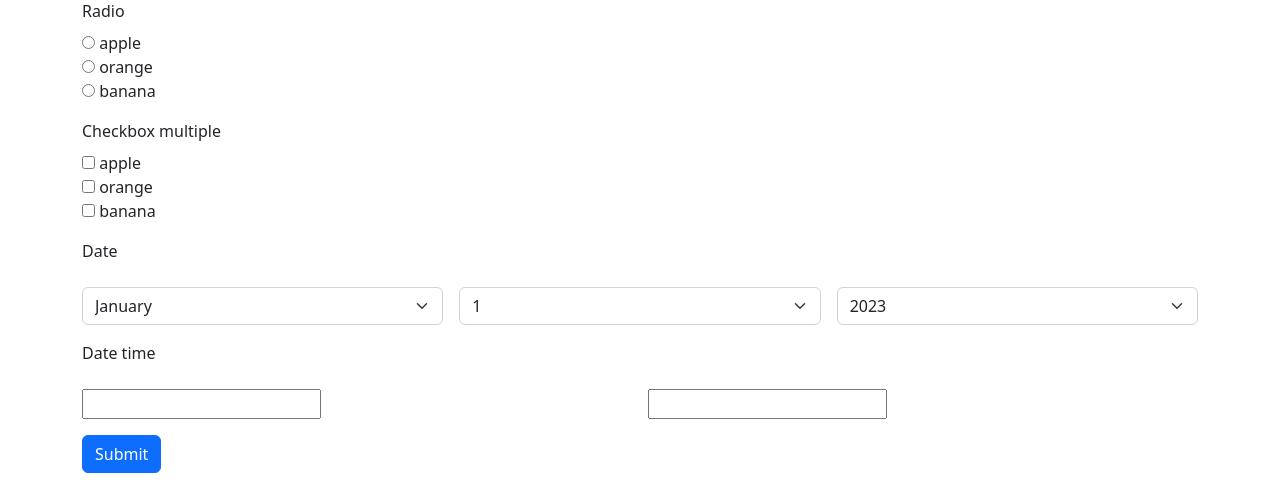
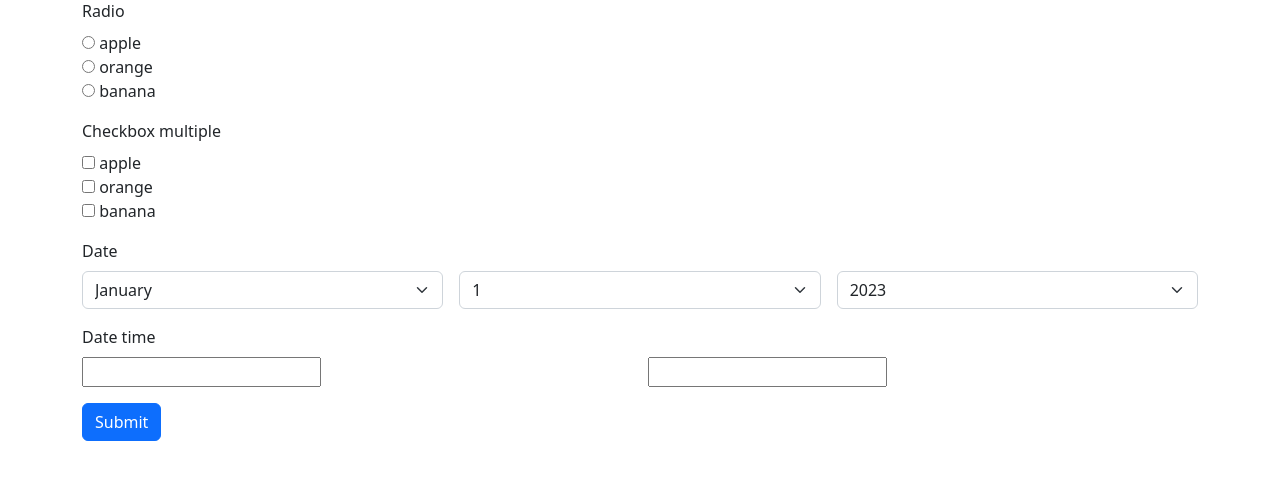
Before and after one commit to xi/django-bs, a Django app: page / in a window 1280 px wide. Shown: the part 780-1277 px from the top of the page. After the commit the page ends 1221 px from the top, so only its background shows below. Run offline with Django 4.2, Linux system fonts and the light colour scheme; some libraries are stand-ins or nearby versions.

Commit message:
work around extensive spacing between legend and row
see https://github.com/twbs/bootstrap/issues/38479

```diff
--- a/django_bs/templates/django/forms/widgets/multiwidget.html
+++ b/django_bs/templates/django/forms/widgets/multiwidget.html
@@ -1,4 +1,4 @@
-<div class="row g-3">
+<div class="row g-0 gap-3">
     {% for widget in widget.subwidgets %}
         <div class="col-sm">
             {% include widget.template_name %}
```
